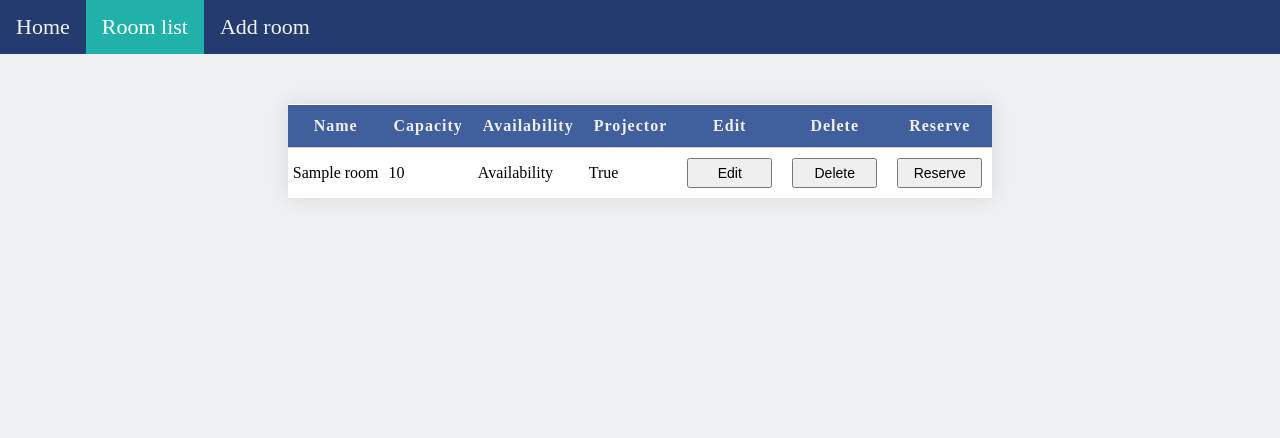
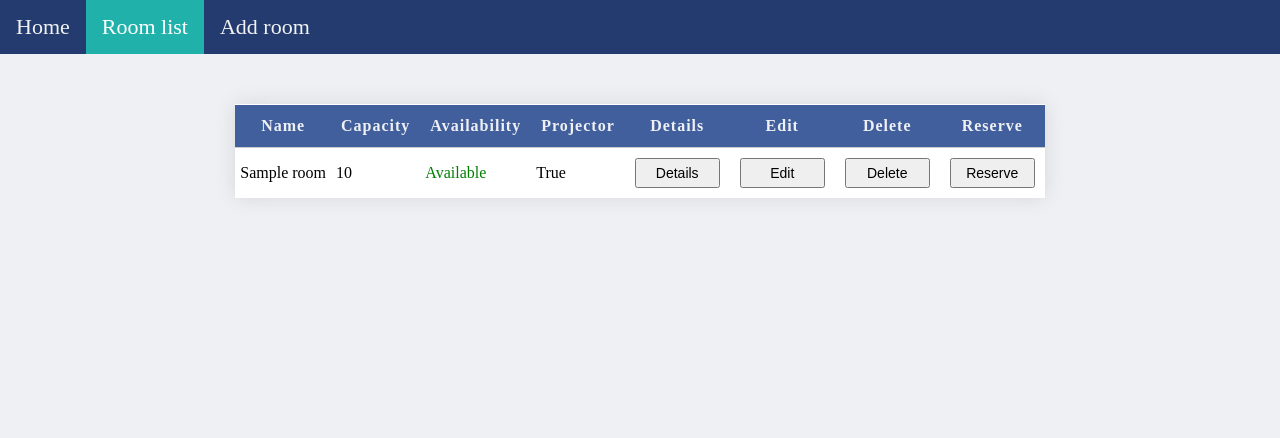
Before and after one commit to saradonin/conference_room_rental, a Django app: page /rooms/ in a window 1280 px wide. Shown: the part 126-564 px from the top of the page. Run offline with Django 4.2, Linux system fonts and the light colour scheme; tables that the repository leaves empty hold one stand-in row (values such as "Sample post").

Commit message:
added reserved status on room list

```diff
--- a/reservations/templates/room_list.html
+++ b/reservations/templates/room_list.html
@@ -29,6 +29,7 @@
         <th>Capacity</th>
         <th>Availability</th>
         <th>Projector</th>
+        <th>Details</th>
         <th>Edit</th>
         <th>Delete</th>
         <th>Reserve</th>
@@ -40,8 +41,13 @@
     <tr>
         <td>{{ room.name }}</td>
         <td>{{ room.capacity }}</td>
-        <td>Availability</td>
+        {% if room.reserved %}
+        <td style="color:red;">Booked</td>
+        {% else %}
+        <td style="color:green;">Available</td>
+        {% endif %}
         <td>{{ room.projector_availability }}</td>
+        <td><a href="/room/details/{{ room.id }}/"><button class="btn">Details</button></a></td>
         <td><a href="/room/modify/{{ room.id }}/"><button class="btn">Edit</button></a></td>
         <td><a href="/room/delete/{{ room.id }}/"><button class="btn">Delete</button></a></td>
         <td><a href="/room/reserve/{{ room.id }}/"><button class="btn">Reserve</button></a></td>
```
